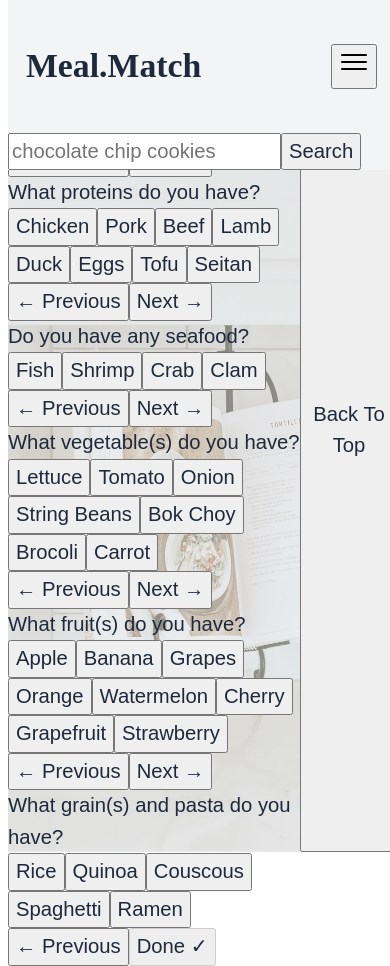
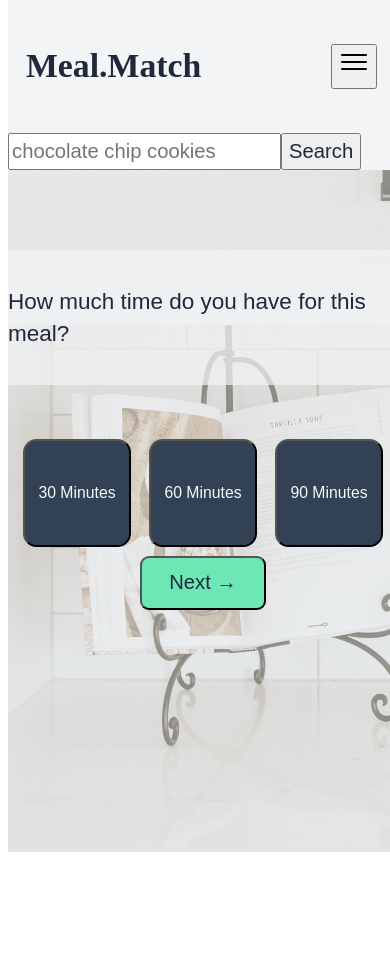
Before and after one commit to ogbanana/nextmealdotmatch, a Next.js app: page /quiz in a window 390 px wide. After the commit the page ends 860 px from the top, so only its background shows below. Built offline with nearby package versions, Linux system fonts and the light colour scheme.

Commit message:
style questions on mobile

```diff
--- a/components/FoodQuestion.tsx
+++ b/components/FoodQuestion.tsx
@@ -16,32 +16,31 @@ const FoodQuestion = ({
   submitIsDisabled,
 }) => {
   return (
-    <div id={id} className="h-screen w-5/6 flex flex-col justify-center items-center">
-      <div className="h-auto text-4xl font-bold p-8 mb-10 bg-gray-100 bg-opacity-50 border-2 rounded-lg">
-        {data.question}
-      </div>
-      <div className="flex justify-center w-2/3">
-        <div className="flex flex-wrap">
+    <div id={id} className="quizQuestionContainer">
+      <div className="quizQuestion">{data.question}</div>
+      <div className="quizOptions">
+        <div className="quizOptionsContainer">
           {data.options.map((option, index) => {
             return (
-              <Option key={option + index} onClick={handleIngredientOption} value={option}>
+              <button
+                key={option + index}
+                className="option"
+                onClick={handleIngredientOption}
+                value={option}
+              >
                 {option}
-              </Option>
+              </button>
             )
           })}
         </div>
       </div>
       <div className="mt-10">
         <Link href={`/quiz#${id - 1}`} passHref>
-          <button className="w-32 h-12 p-2 mr-2 bg-rose-300 rounded-lg hover:bg-rose-400 drop-shadow-3xl">
-            &#8592; Previous
-          </button>
+          <button className="previousButton">&#8592; Previous</button>
         </Link>
         {length !== id ? (
           <Link href={`/quiz#${id + 1}`} passHref>
-            <button className="w-24 h-12 p-2 bg-green-300 rounded-lg hover:bg-green-400 drop-shadow-3xl">
-              Next &#8594;
-            </button>
+            <button className="nextButton">Next &#8594;</button>
           </Link>
         ) : (
           <button
--- a/components/TimeQuestion.tsx
+++ b/components/TimeQuestion.tsx
@@ -1,11 +1,4 @@
 import Link from 'next/link'
-
-const Option = (props) => (
-  <button
-    className="h-28 w-28 border rounded-xl m-2 flex items-center justify-center  text-teal-100 bg-blueGray-700 hover:bg-blueGray-300 hover:text-teal-700 hover:border-blueGray-800 drop-shadow-2xl"
-    {...props}
-  />
-)
 
 const TimeQuestion = ({ handleTimeOption }) => {
   const timeOption = {
@@ -14,26 +7,27 @@ const TimeQuestion = ({ handleTimeOption }) => {
   }
 
   return (
-    <div id="0" className="h-screen w-5/6 flex flex-col justify-center items-center">
-      <div className="h-auto text-3xl p-8 mb-10 bg-gray-100 bg-opacity-50 border-2 rounded-lg">
-        {timeOption.question}
-      </div>
-      <div className="flex justify-center w-2/3">
-        <div className="flex flex-wrap">
+    <div id="0" className="quizQuestionContainer">
+      <div className="quizQuestion">{timeOption.question}</div>
+      <div className="quizOptions">
+        <div className="quizOptionsContainer">
           {timeOption.options.map((option, index) => {
             return (
-              <Option key={option + index} onClick={handleTimeOption} value={option}>
+              <button
+                key={option + index}
+                className="option"
+                onClick={handleTimeOption}
+                value={option}
+              >
                 {option}
-              </Option>
+              </button>
             )
           })}
         </div>
       </div>
       <div className="mt-10">
         <Link href="/quiz#1" passHref>
-          <button className="w-28 h-12 p-2 bg-green-300 rounded-lg hover:bg-green-400 drop-shadow-3xl">
-            Next &#8594;
-          </button>
+          <button className="nextButton">Next &#8594;</button>
         </Link>
       </div>
     </div>
--- a/pages/_app.tsx
+++ b/pages/_app.tsx
@@ -15,6 +15,7 @@ import '../styles/pageStyles/selectedRecipe.css'
 import '../styles/componentStyles/nav.css'
 import '../styles/componentStyles/twilioInput.css'
 import '../styles/componentStyles/recipeSearchBar.css'
+import '../styles/componentStyles/timeAndFoodQuestions.css'
 
 const queryClient = new QueryClient()
 
--- a/pages/quiz.tsx
+++ b/pages/quiz.tsx
@@ -105,7 +105,7 @@ const Quiz: FC = () => {
               </div>
             </div>
 
-            <div className="w-full h-full overflow-scroll">
+            <div id="screenRight">
               <TimeQuestion handleTimeOption={handleTimeOption} />
               {data.map((question, idx) => {
                 return (
@@ -123,14 +123,11 @@ const Quiz: FC = () => {
             </div>
           </div>
         </div>
-        <Link href="/quiz#0" passHref>
-          <button
-            type="button"
-            className="w-32 h-12 p-2 mr-2 bg-green-300 rounded-lg hover:bg-rose-400 drop-shadow-3xl absolute bottom-0"
-          >
+        {/* <Link href="/quiz#0" passHref>
+          <button type="button" id="backToTopButton">
             Back To Top
           </button>
-        </Link>
+        </Link> */}
       </div>
     </>
   )
--- /dev/null
+++ b/styles/componentStyles/timeAndFoodQuestions.css
@@ -0,0 +1,27 @@
+.quizQuestionContainer {
+  @apply h-screen w-auto md:w-5/6 flex flex-col justify-center items-center;
+}
+
+.quizQuestion {
+  @apply w-full h-auto text-xl md:text-3xl p-8 mb-10 bg-gray-100 bg-opacity-70 border-2 rounded-lg;
+}
+
+.quizOptions {
+  @apply flex justify-center md:w-2/3;
+}
+
+.quizOptionsContainer {
+  @apply flex flex-wrap justify-center;
+}
+
+.option {
+  @apply h-24 w-24 text-sm md:h-28 md:w-28 rounded-xl m-2 flex items-center justify-center  text-teal-50 bg-blueGray-700 hover:bg-blueGray-800 focus:bg-blueGray-800 active:bg-blueGray-800 drop-shadow-2xl;
+}
+
+.nextButton {
+  @apply w-28 h-12 p-2 bg-green-300 rounded-lg hover:bg-green-400 drop-shadow-3xl;
+}
+
+.previousButton {
+  @apply w-32 h-12 p-2 mr-2 bg-rose-300 rounded-lg hover:bg-rose-400 drop-shadow-3xl;
+}
--- a/styles/pageStyles/quiz.css
+++ b/styles/pageStyles/quiz.css
@@ -47,9 +47,17 @@
 }
 
 #clearBoardButton {
-  @apply w-36 p-2 bg-red-500 rounded-lg  drop-shadow-3xl hover:bg-red-600;
+  @apply w-36 p-2 bg-red-400 rounded-lg  drop-shadow-3xl hover:bg-red-600;
 }
 .scrollbar::-webkit-scrollbar {
   width: 50px;
   height: 20px;
 }
+
+#screenRight {
+  @apply w-full h-full overflow-scroll;
+}
+
+/* #backTopTopButton {
+  @apply w-32 h-12 p-2 mr-2 bg-green-300 rounded-lg hover:bg-rose-400 drop-shadow-3xl absolute bottom-0;
+} */
--- a/styles/pageStyles/results.css
+++ b/styles/pageStyles/results.css
@@ -7,5 +7,5 @@
 }
 
 #recipesContainer {
-  @apply h-full  w-4/5 flex flex-wrap items-center justify-center pt-6 md:mt-28 mt-44;
+  @apply h-full  w-4/5 flex flex-wrap items-center justify-center pt-6 mt-28;
 }
```
